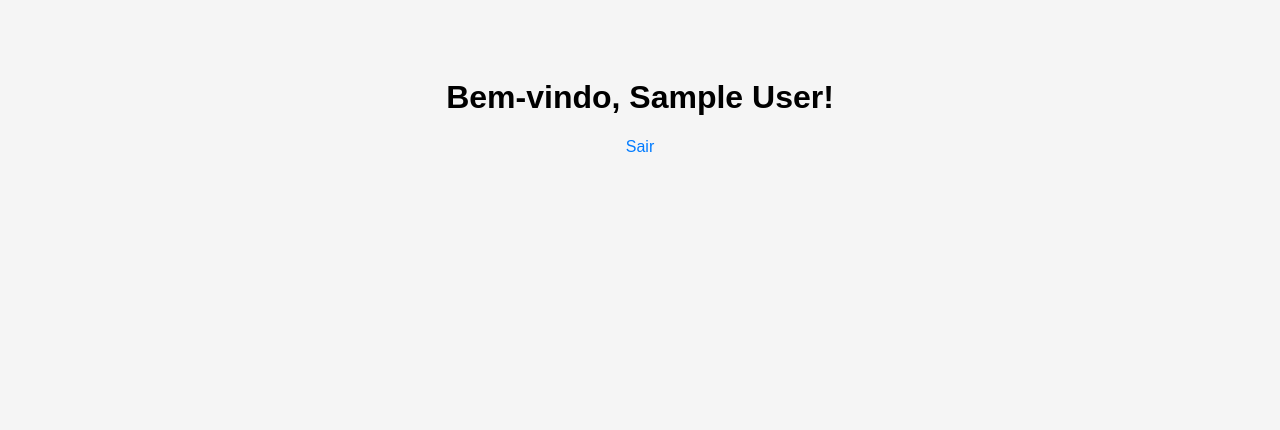
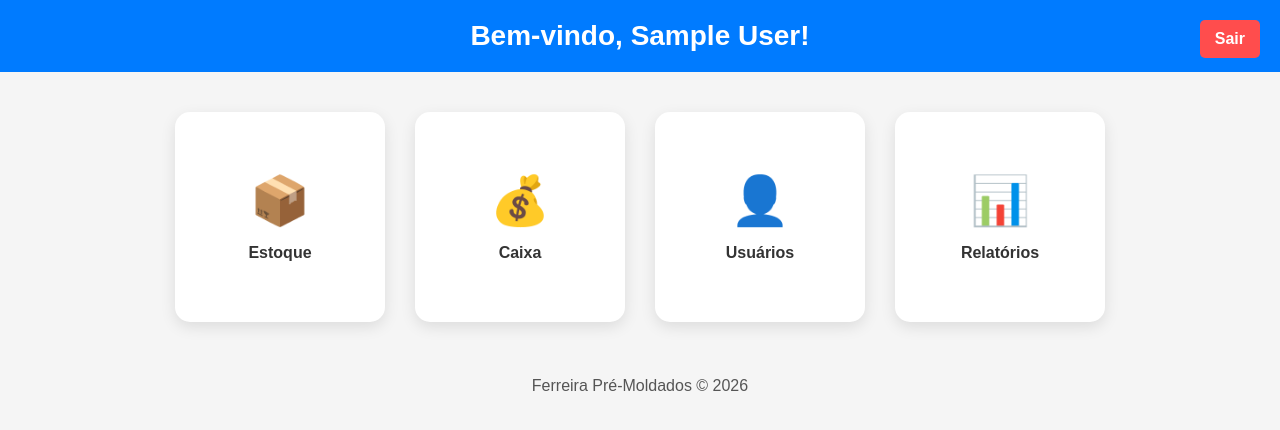
Before and after one commit to vinicius260222/controle-estoque, a Flask app: page /home in a window 1280 px wide. Shown: the top 430 px of the page. Run offline with Flask 3, Linux system fonts and the light colour scheme; the visitor is signed in with stand-in values (Sample User, id 1).

Commit message:
Update home.html

```diff
--- a/CPEC/templates/home.html
+++ b/CPEC/templates/home.html
@@ -2,15 +2,119 @@
 <html lang="pt-br">
 <head>
     <meta charset="UTF-8">
-    <title>Home - CPEC</title>
+    <title>Dashboard - CPEC</title>
     <style>
-        body { font-family: Arial, sans-serif; background: #f5f5f5; text-align: center; padding-top: 50px; }
-        a { text-decoration: none; color: #007bff; }
-        a:hover { color: #0056b3; }
+        body {
+            font-family: Arial, sans-serif;
+            background: #f5f5f5;
+            margin: 0;
+            padding: 0;
+        }
+
+        header {
+            background: #007bff;
+            color: #fff;
+            padding: 20px;
+            text-align: center;
+        }
+
+        header h1 {
+            margin: 0;
+            font-size: 28px;
+        }
+
+        .dashboard {
+            display: flex;
+            flex-wrap: wrap;
+            justify-content: center;
+            padding: 40px 20px;
+            gap: 30px;
+        }
+
+        .card {
+            background: #fff;
+            width: 180px;
+            height: 180px;
+            border-radius: 15px;
+            box-shadow: 0 5px 15px rgba(0,0,0,0.1);
+            display: flex;
+            flex-direction: column;
+            align-items: center;
+            justify-content: center;
+            font-size: 48px; /* emoji tamanho grande */
+            cursor: pointer;
+            transition: transform 0.2s, box-shadow 0.2s;
+            text-align: center;
+            padding: 15px;
+        }
+
+        .card:hover {
+            transform: translateY(-10px);
+            box-shadow: 0 10px 25px rgba(0,0,0,0.2);
+        }
+
+        .card span {
+            display: block;
+            margin-top: 15px;
+            font-size: 16px;
+            font-weight: bold;
+            color: #333;
+        }
+
+        footer {
+            text-align: center;
+            padding: 15px;
+            color: #555;
+        }
+
+        a.logout {
+            position: absolute;
+            top: 20px;
+            right: 20px;
+            text-decoration: none;
+            background: #ff4d4d;
+            color: #fff;
+            padding: 10px 15px;
+            border-radius: 5px;
+            font-weight: bold;
+        }
+
+        a.logout:hover {
+            background: #e60000;
+        }
     </style>
 </head>
 <body>
-    <h1>Bem-vindo, {{ nome }}!</h1>
-    <p><a href="{{ url_for('logout') }}">Sair</a></p>
+    <header>
+        <h1>Bem-vindo, {{ nome }}!</h1>
+        <a href="{{ url_for('logout') }}" class="logout">Sair</a>
+    </header>
+
+    <div class="dashboard">
+        <!-- Exemplo de cartões com emoji -->
+        <div class="card" onclick="alert('Entrando no estoque')">
+            📦
+            <span>Estoque</span>
+        </div>
+
+        <div class="card" onclick="alert('Entrando no caixa')">
+            💰
+            <span>Caixa</span>
+        </div>
+
+        <div class="card" onclick="alert('Entrando nos usuários')">
+            👤
+            <span>Usuários</span>
+        </div>
+
+        <div class="card" onclick="alert('Entrando em relatórios')">
+            📊
+            <span>Relatórios</span>
+        </div>
+    </div>
+
+    <footer>
+        Ferreira Pré-Moldados © 2026
+    </footer>
 </body>
 </html>
```
